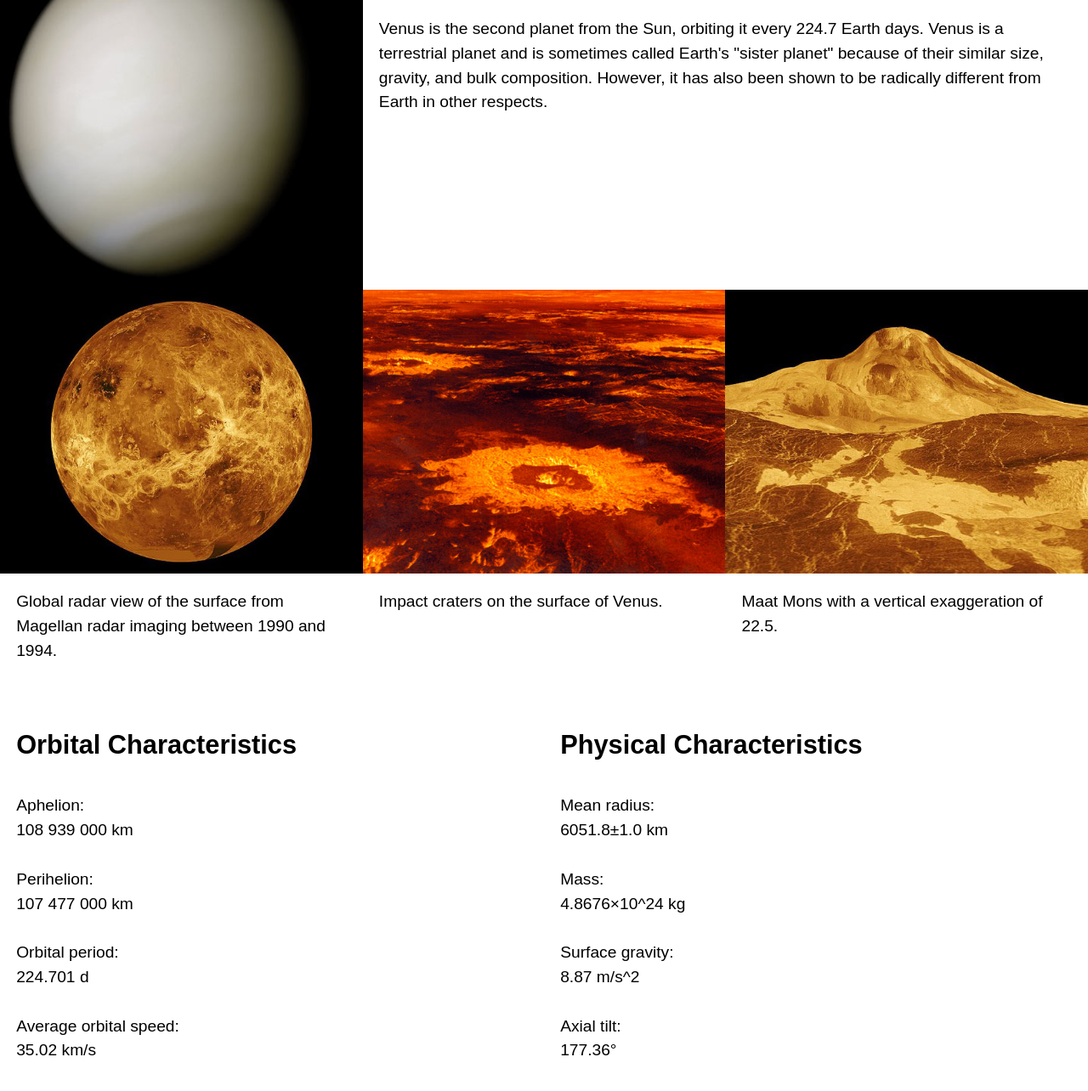
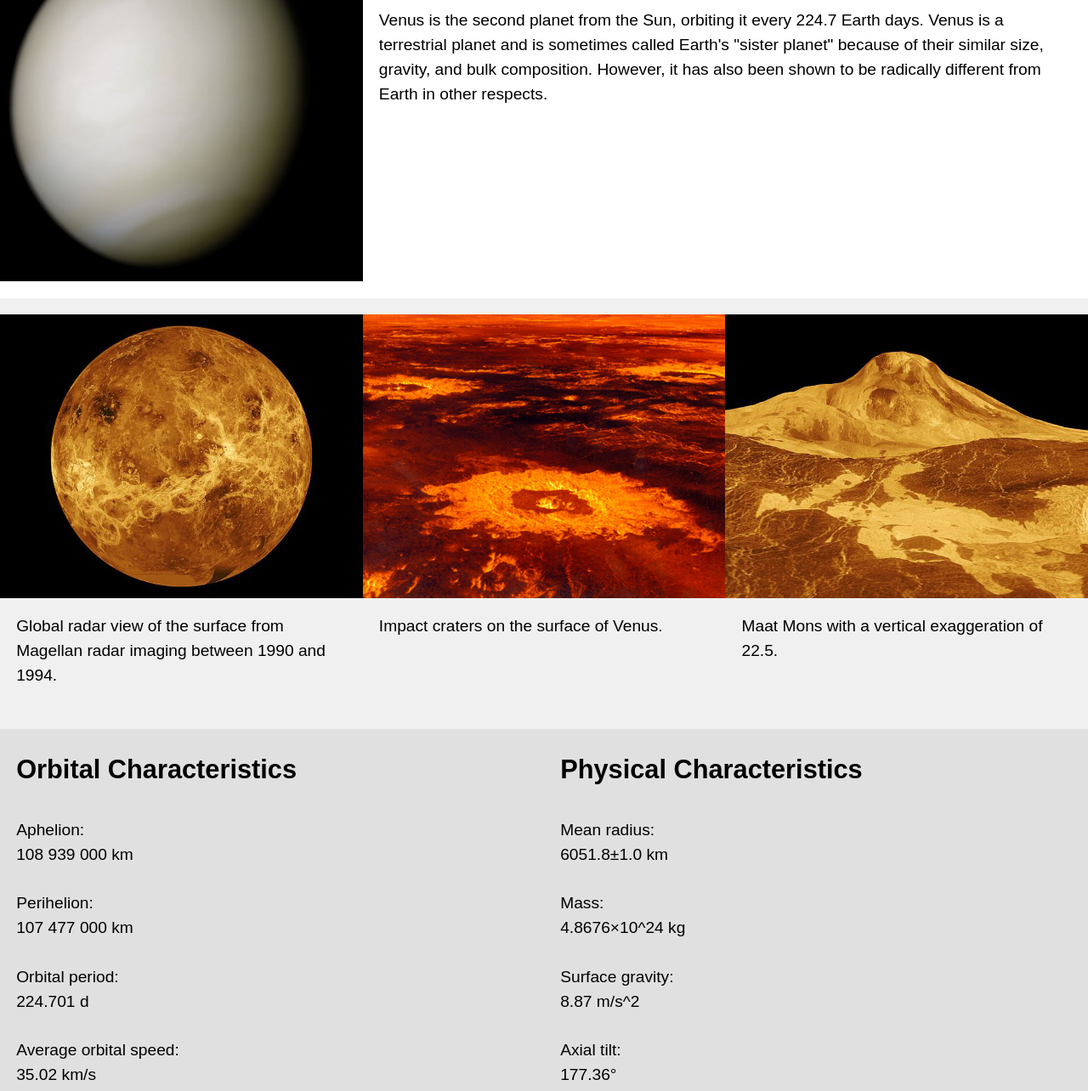
Before and after one commit to JamAbalos/planet-website, a plain HTML site: page index.html in a window 1280 px wide. Shown: the part 268-1552 px from the top of the page at 85% size. Drawn offline with Linux system fonts and the light colour scheme.

Commit message:
added more content to main.css

```diff
--- a/css/main.css
+++ b/css/main.css
@@ -51,6 +51,25 @@ a {
  	padding: 1em;
  }
 
+ .topbox {
+ 	background-color: #f0f0f0;
+ 	margin: 0;
+ }
+
+ .mainbox {
+ 	padding-top: 1em;
+ 	padding-bottom: 1em;
+ }
+
+ .picbox  {
+ 	background-color: #f0f0f0;
+ 	padding-top: 1em;
+ }
+
+ .infobox {
+ 	background-color: #e0e0e0;
+ }
+
  @media only screen and (min-width: 25em) {
 
  	ul {
```
